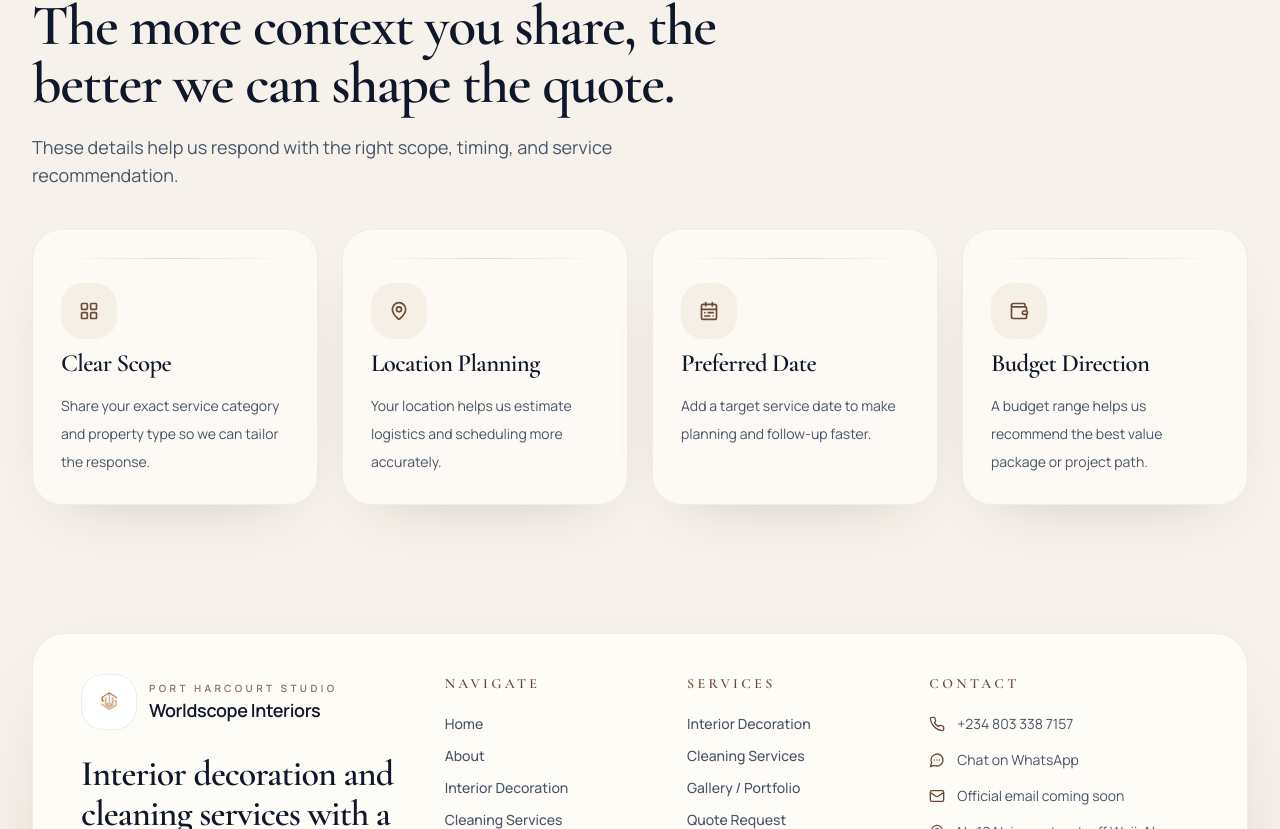
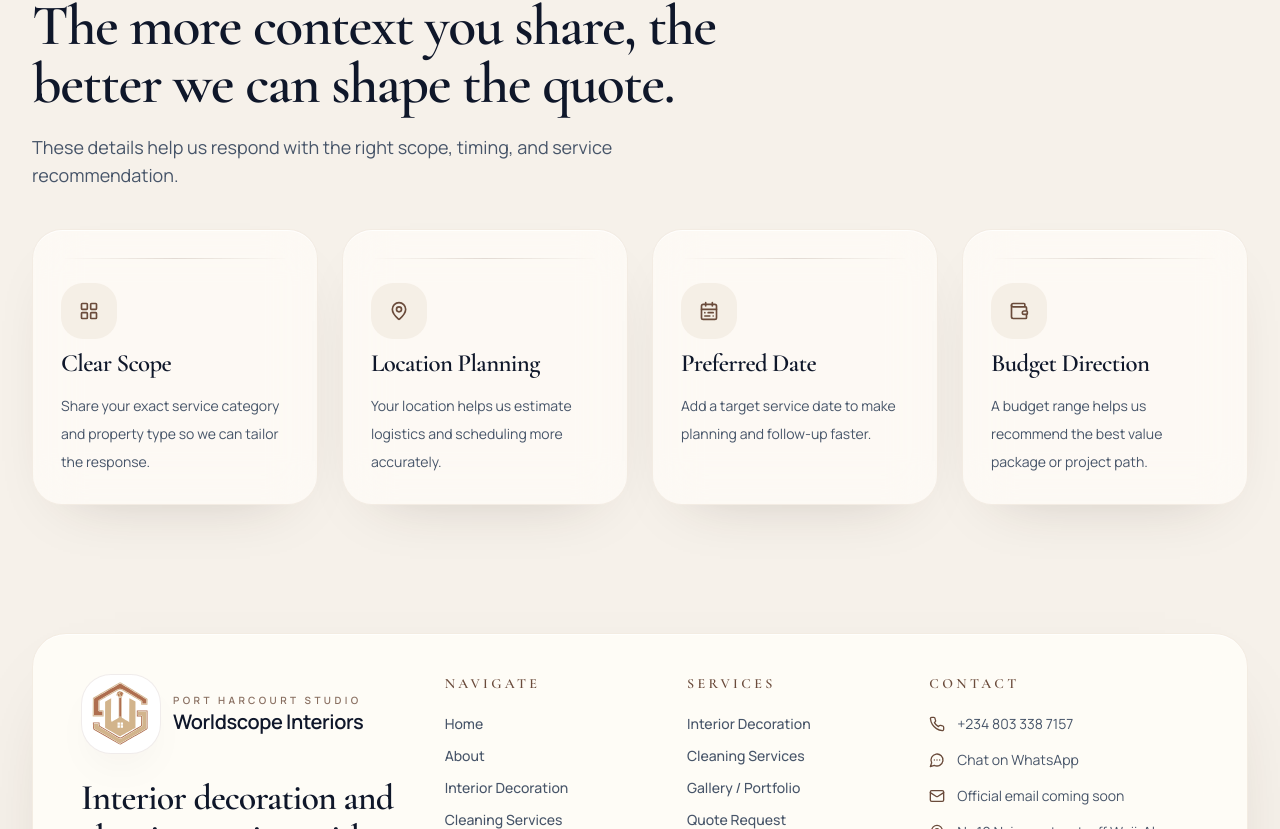
Before and after one commit to BABAYAGAHH/worldscope-interiors, a React (Vite) app: page /quote in a window 1280 px wide. Shown: the part 1971-2800 px from the top of the page. Built offline with nearby package versions, Linux system fonts and the light colour scheme.

Commit message:
Increase brand logo visibility

```diff
--- a/src/components/BrandLogo.jsx
+++ b/src/components/BrandLogo.jsx
@@ -2,17 +2,19 @@
 import { siteConfig } from "../data/site";
 
 function BrandLogo({ className = "", compact = false, showText = true }) {
+  const markSize = compact
+    ? "h-14 w-14 rounded-[24px] sm:h-16 sm:w-16 sm:rounded-[26px]"
+    : "h-20 w-20 rounded-[30px]";
+
   return (
     <div className={`flex items-center gap-3 ${className}`}>
       <span
-        className={`flex shrink-0 items-center justify-center overflow-hidden rounded-[22px] border border-primary/10 bg-white shadow-soft ${
-          compact ? "h-12 w-12" : "h-14 w-14"
-        }`}
+        className={`flex shrink-0 items-center justify-center overflow-hidden border border-primary/10 bg-white shadow-soft ${markSize}`}
       >
         <img
           src={logoUrl}
           alt={`${siteConfig.name} logo`}
-          className="h-full w-full object-contain p-1.5"
+          className="h-full w-full object-contain p-1"
         />
       </span>
 
@@ -23,7 +25,7 @@
           </span>
           <span
             className={`block truncate font-semibold tracking-[-0.02em] text-slate-900 ${
-              compact ? "text-base sm:text-lg" : "text-lg"
+              compact ? "text-base sm:text-lg" : "text-xl"
             }`}
           >
             {siteConfig.name}
```
Also changed, not shown: src/assets/worldscope-interiors-logo.svg.
